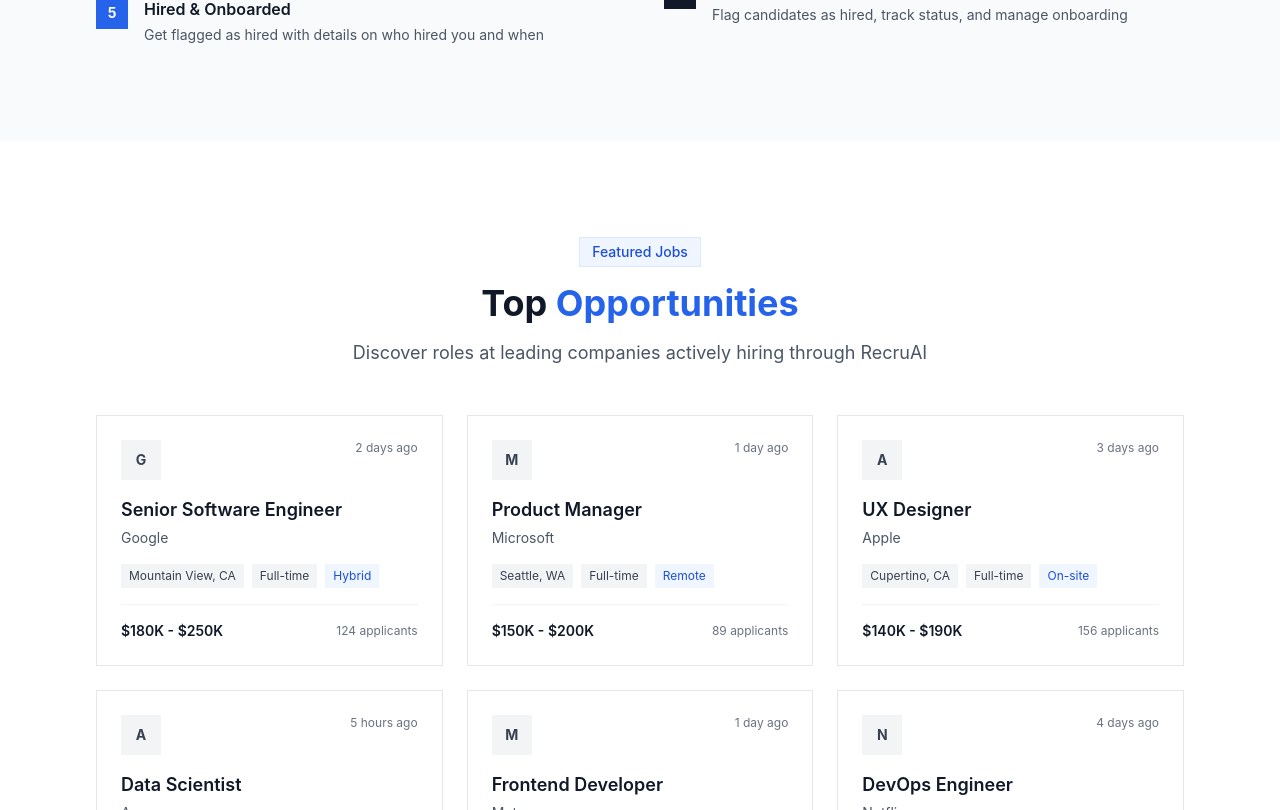
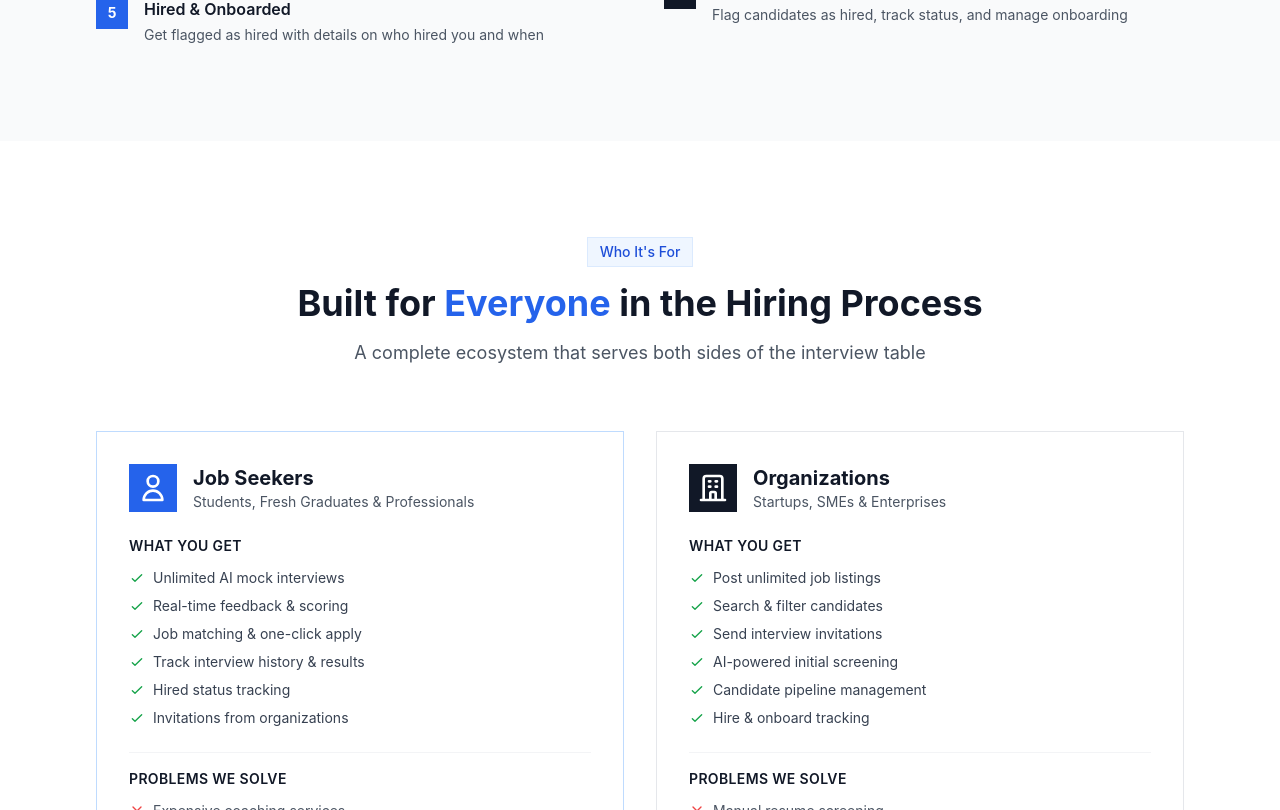
Before and after one commit to MenteE-s/RecruAI, a React (Create React App) app in the folder frontend/: page / in a window 1280 px wide. Shown: the part 2810-3620 px from the top of the page. Built offline with nearby package versions, Linux system fonts and the light colour scheme; no server answers.

Commit message:
Restore CustomerSegments section to landing page

```diff
--- a/frontend/src/pages/RecruAILanding.js
+++ b/frontend/src/pages/RecruAILanding.js
@@ -2,6 +2,7 @@ import React from 'react';
 import Hero from '../components/Hero';
 import Features from '../components/Features';
 import HowItWorks from '../components/HowItWorks';
+import CustomerSegments from '../components/CustomerSegments';
 import FeaturedJobs from '../components/FeaturedJobs';
 import Pricing from '../components/Pricing';
 import Testimonials from '../components/Testimonials';
@@ -16,6 +17,7 @@ const RecruAILanding = () => {
       <Hero />
       <Features />
       <HowItWorks />
+      <CustomerSegments />
       <FeaturedJobs />
       <Pricing />
       <Testimonials />
```
